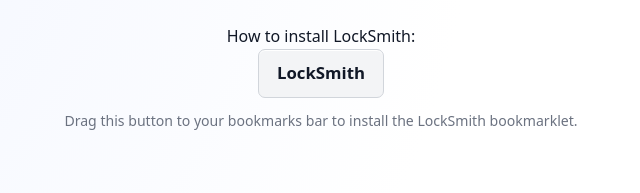
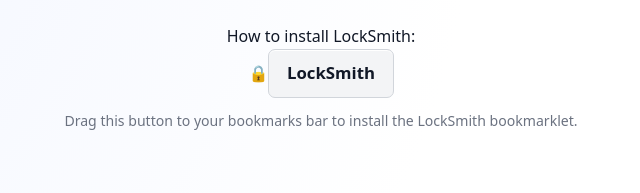
Before and after one commit to markdavison/locksmith, a plain HTML site: page index.html in a window 1280 px wide. Shown: the part 139-332 px from the top of the page, 319-959 px from the left. Drawn offline with Linux system fonts and the light colour scheme.

```diff
--- a/index.html
+++ b/index.html
@@ -184,7 +184,7 @@
     <header>
       <h1>LockSmith <span>🔑</span></h1>
       <p>How to install LockSmith:</p>
-      <a id="installBtn" href="">LockSmith</a>
+      <span>🔒</span><a id="installBtn" href="">LockSmith</a>
       <p class="tip">
         Drag this button to your bookmarks bar to install the LockSmith
         bookmarklet.
```
